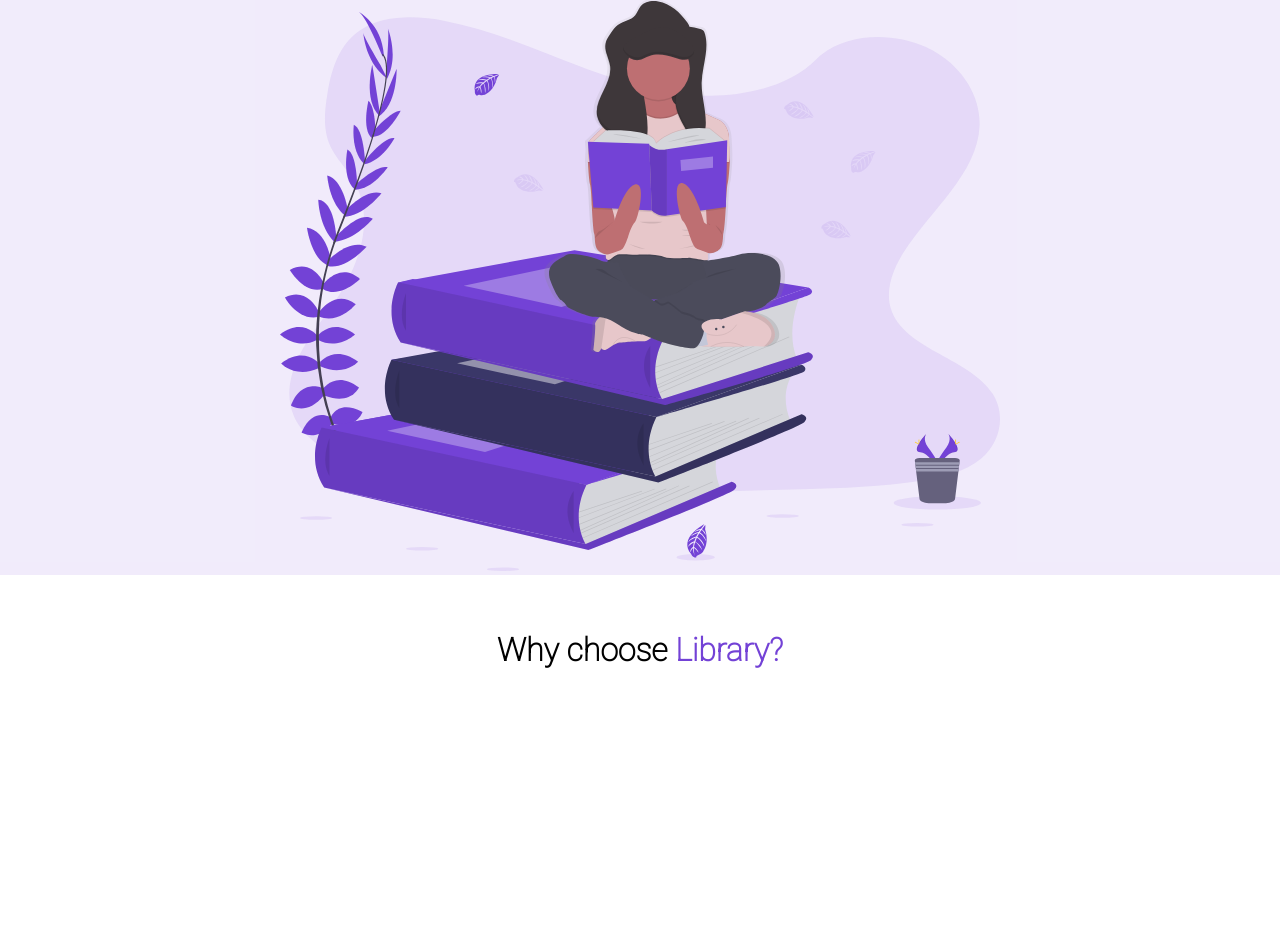
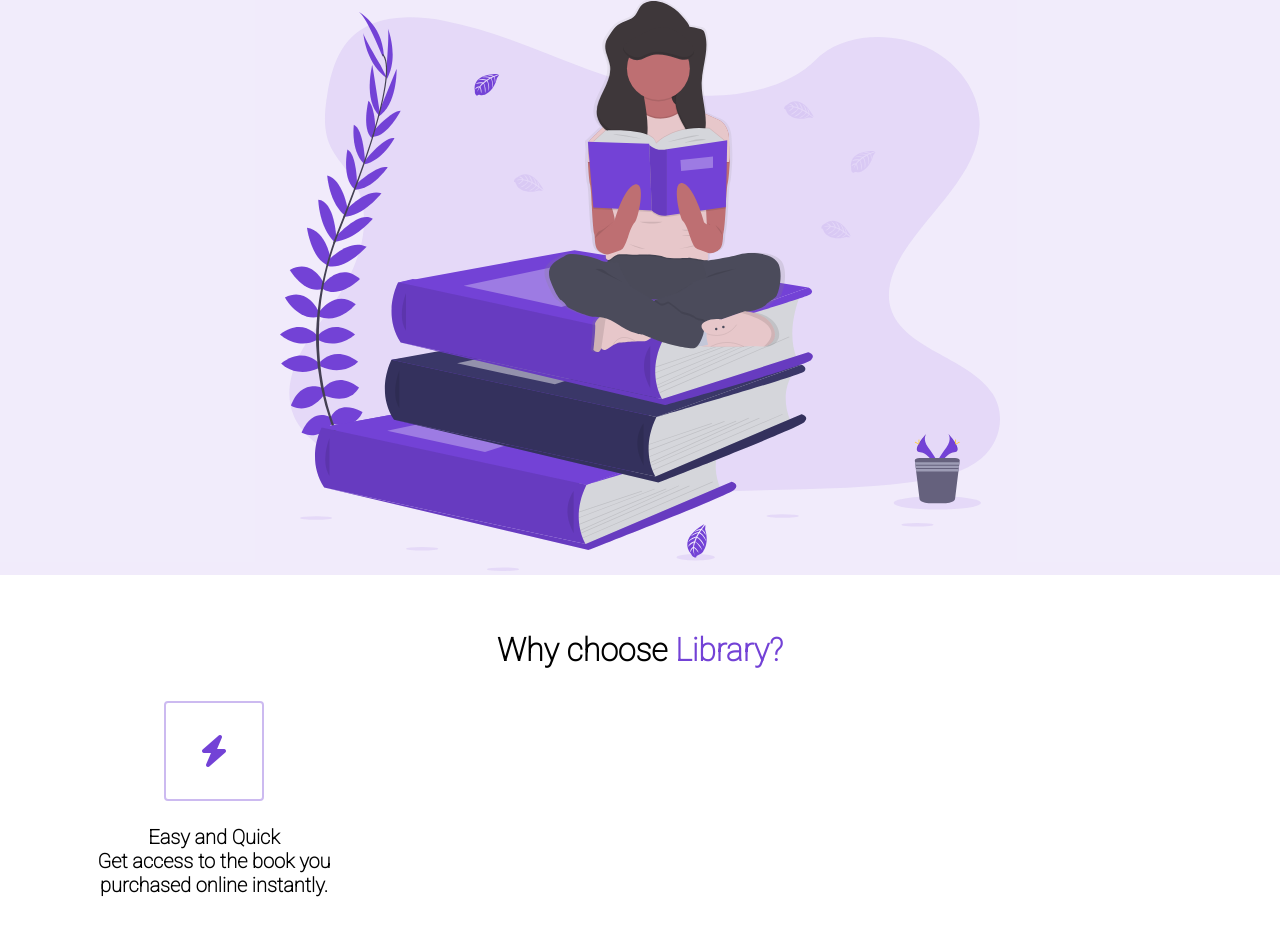
Before and after one commit to osazuwa01/E-Commerce-portfollio-project, a plain HTML site: page index.html in a window 1280 px wide. Shown: the part 455-1390 px from the top of the page. Before the commit the page ends 1212 px from the top, so only its background shows below. Drawn offline with Linux system fonts and the light colour scheme.

Commit message:
FES-LIBRARY

```diff
--- a/index.html
+++ b/index.html
@@ -42,29 +42,20 @@
         <div class="highlight__wrapper">
             <div class="highlight">
                 <div class="highlight__img">
-
+                    <i class="fas fa-bolt"></i>
                 </div>
+                    <h3 class="highlight__subtitle">
+                            Easy and Quick
+                        </p>
+                        <p class="highlight__para">
+                            Get access to the book you purchased online instantly.
+                        </p>
+                    </h3>
             </div>
         </div>
         </div>
     </div>
     </section>
-
-    <!--<section id="features">
-        <div class="container">
-            <div class="row">
-
-            </div>
-        </div>
-    </section>
-
-    <section id="recent">
-        <div class="container">
-            <div class="row">
-
-            </div>
-        </div>
-    </section> -->
    </main>
 </body>
 </html>
--- a/styles.css
+++ b/styles.css
@@ -142,7 +142,6 @@ button:active {
 }
 
 
-
 /*
 
 HIGHLIGHTS
@@ -152,3 +151,35 @@ HIGHLIGHTS
 .highlight__wrapper {
     display: flex;
 }
+
+.highlight {
+    padding: 0 24px;
+    display: flex;
+    align-items: center;
+    justify-content: center;
+    flex-direction: column;
+}
+
+.highlight__img {
+    margin-bottom: 24px;
+    border: 2px solid #7342d65d;
+    width: 100px;
+    color: #7342d6;
+    height: 100px;
+    display: flex;
+    align-items: center;
+    justify-content: center;
+    border-radius: 4px;
+    font-size: 32px;
+}
+
+.highlight__subtitle {
+    font-size: 20px;
+    margin-bottom: 16px;
+    text-align: center;
+}
+
+.highlight__para {
+    text-align: center;
+    width: 300px;
+    margin: 0 a
```
